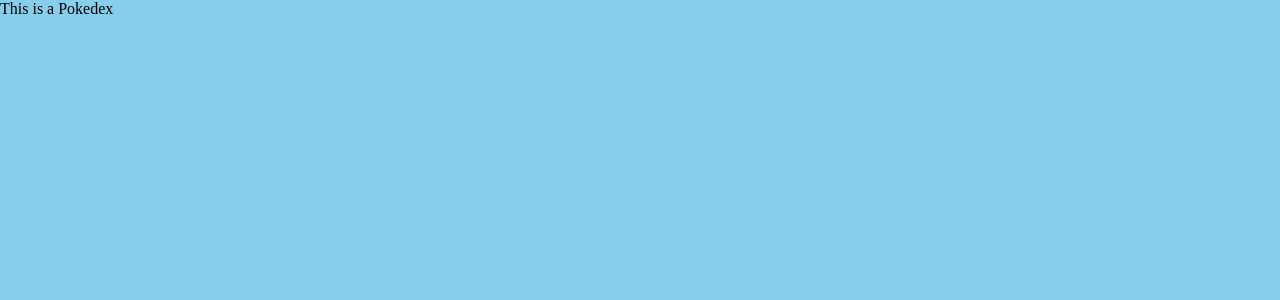
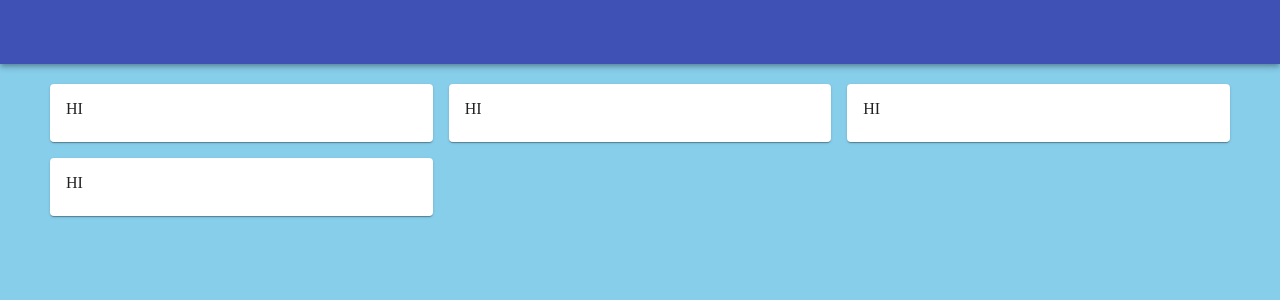
Before and after one commit to patriceandrea/pokedex, a React (Create React App) app in the folder client/: page / in a window 1280 px wide. Shown: the top 300 px of the page. Built offline with nearby package versions, Linux system fonts and the light colour scheme.

Commit message:
adds grid and card

```diff
--- a/client/package.json
+++ b/client/package.json
@@ -5,6 +5,7 @@
   "dependencies": {
     "@emotion/react": "^11.10.4",
     "@emotion/styled": "^11.10.4",
+    "@material-ui/core": "^4.12.4",
     "@material-ui/icons": "^4.11.3",
     "@mui/material": "^5.10.7",
     "@testing-library/jest-dom": "^5.16.5",
--- a/client/src/Pokedex.js
+++ b/client/src/Pokedex.js
@@ -1,8 +1,40 @@
 import React from "react";
+import { AppBar, Toolbar, Grid, Card, CardMedia, CardContent } from "@material-ui/core";
+import { makeStyles } from '@material-ui/core/styles'
+
+const useStyles = makeStyles({
+  pokedexContainer: {
+    paddingTop: '20px',
+    paddingLeft: '50px',
+    paddingRight: '50px'
+  }
+})
+
+const getPokemonCard = () => {
+  return (
+    <Grid item xs={4} sm={4}>
+      <Card>
+        <CardContent>HI</CardContent>
+      </Card>
+    </Grid>
+  )
+};
 
 const Pokedex = () => {
+  const classes = useStyles();
+
   return (
-    <div>This is a Pokedex</div>
+    <>
+      <AppBar position="static">
+        <Toolbar />
+      </AppBar>
+      <Grid container spacing={2} className={classes.pokedexContainer}>
+        {getPokemonCard()}
+        {getPokemonCard()}
+        {getPokemonCard()}
+        {getPokemonCard()}
+      </Grid>
+    </>
   )
 }
 
--- a/client/src/Pokemon.js
+++ b/client/src/Pokemon.js
@@ -5,7 +5,9 @@
   const { pokemonId } = params;
 
   return (
-    <div>{`This is a Pokemon page for pokemon #${pokemonId}`}</div>
+    <div>
+      {`This is a Pokemon page for pokemon #${pokemonId}`}
+    </div>
   )
 }
 
```
Also changed, not shown: 1 other file (tests, documents, lock files or other folders).
